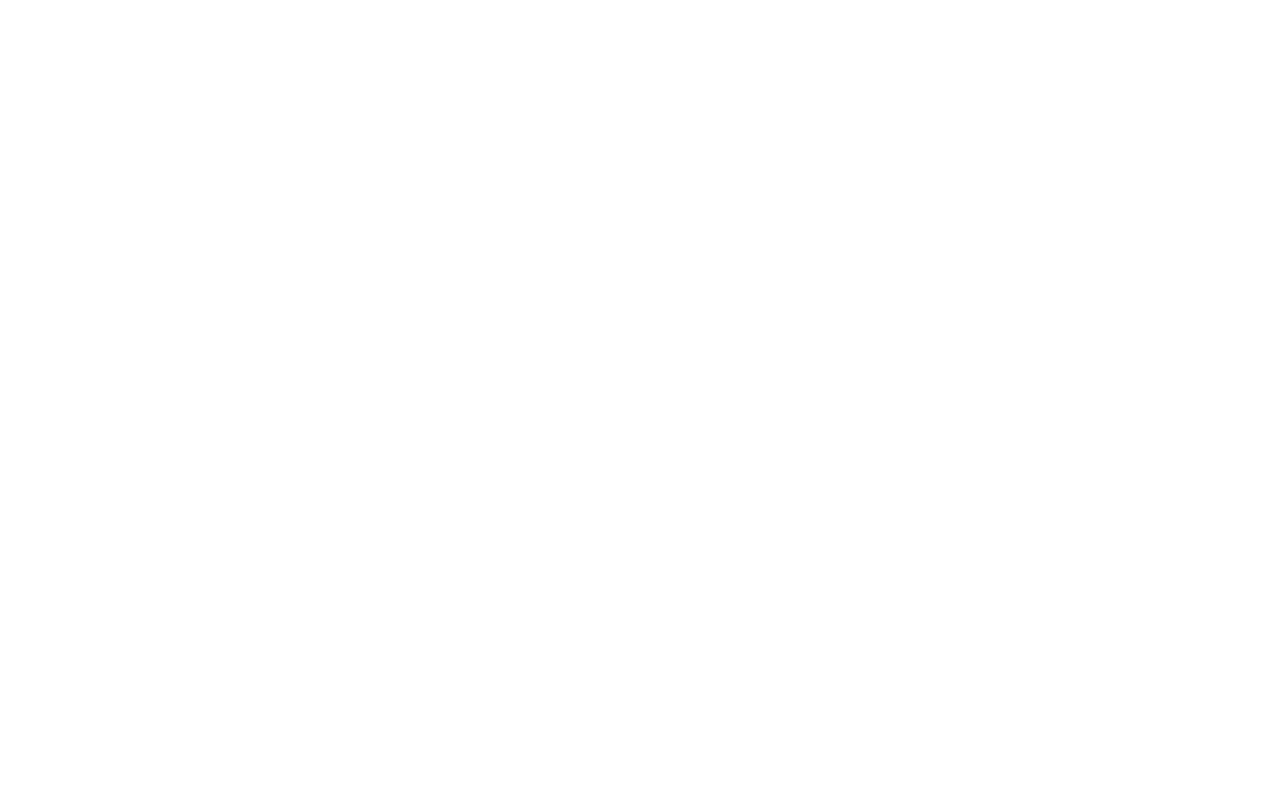
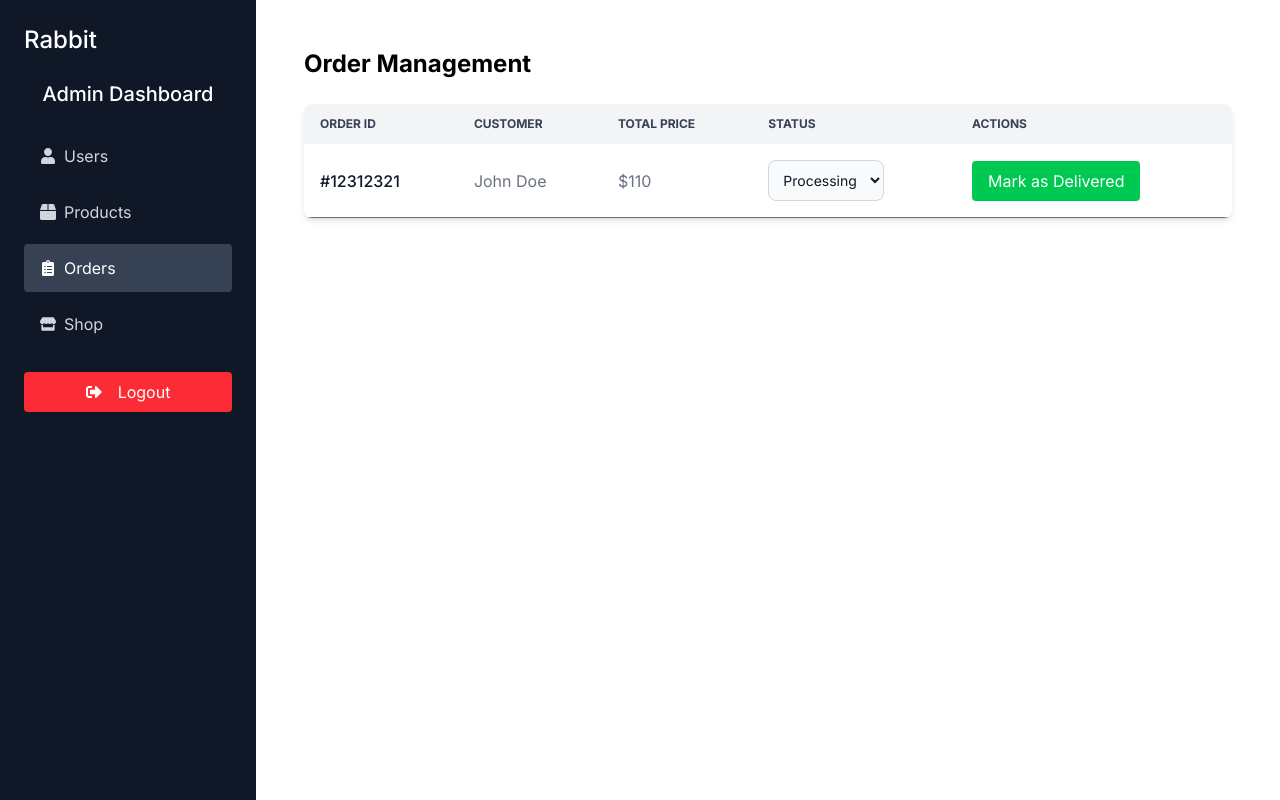
Before and after one commit to Nivang231/E-commerce-1, a React (Vite) app in the folder frontend/: page /admin/orders in a window 1280 px wide. Before the commit this address had no page. Built offline with nearby package versions, Linux system fonts and the light colour scheme.

Commit message:
Frontend Completed!

```diff
--- a/frontend/src/App.jsx
+++ b/frontend/src/App.jsx
@@ -17,6 +17,7 @@
 import UserManagement from './components/Admin/UserManagement'
 import ProductManagement from './components/Admin/ProductManagement'
 import EditProductPage from './components/Admin/EditProductPage'
+import OrderManagement from './components/Admin/OrderManagement'
 
 const App = () => {
   return (
@@ -40,6 +41,7 @@
           <Route path='users' element={<UserManagement/>} />
           <Route path='products' element={<ProductManagement/>} />
           <Route path='products/:id/edit' element={<EditProductPage/>} />
+          <Route path='orders' element={<OrderManagement/>} />
         </Route>
       </Routes>
     </BrowserRouter>
--- a/frontend/src/components/Admin/AdminLayout.jsx
+++ b/frontend/src/components/Admin/AdminLayout.jsx
@@ -28,7 +28,7 @@
       )}
 
       {/* sidebar  */}
-      <div className={`bg-gray-900 w-64 h-screen text-white absolute md:relative transform
+      <div className={`bg-gray-900 w-64 min-h-screen text-white absolute md:relative transform
         ${isSidebarOpen ? "translate-x-0" : "-translate-x-full"}
         transition-transform duration-300 md:translate-x-0 md:static md:block z-20`}>
         <AdminSidebar />
--- a/frontend/src/components/Admin/EditProductPage.jsx
+++ b/frontend/src/components/Admin/EditProductPage.jsx
@@ -16,23 +16,33 @@
         gender: "",
         images: [
             {
-                url: "https://picsum.photos.150?random=1"
+                url: "https://picsum.photos/150?random=1"
             },
             {
-                url: "https://picsum.photos.150?random=2"
+                url: "https://picsum.photos/150?random=2"
             },
         ]
     });
 
     const handleChange = (e) => {
-        const [name, value] = e.target;
+        const {name, value} = e.target;
         setProductData((prevData) => ({...prevData, [name]: value}));
+    }
+
+    const handleImageUpload = async (e) => {
+        const file = e.target.files[0];
+        console.log(file);
+    };
+
+    const handleSubmit = (e) => {
+        e.preventDefault();
+        console.log(productData)
     }
 
     return (
         <div className='max-w-5xl mx-auto p-6 shadow-md rounded-md'>
             <h2 className='text-3xl font-bold mb-6'>Edit Product</h2>
-            <form>
+            <form onSubmit={handleSubmit}>
                 <div className='mb-6'>
                     <label className='block font-semibold mb-2'>Product Name</label>
                     <input type="text"
@@ -45,6 +55,7 @@
                 <div className='mb-6'>
                     <label className='block font-semibold mb-2'>Description</label>
                     <textarea name="description"
+                    onChange={handleChange}
                     value={productData.description}
                     className='w-full border border-gray-300 rounded-md p-2'
                     rows={4}
@@ -60,6 +71,59 @@
                     className='w-full border border-gray-300 rounded-md p-2' />
                 </div>
 
+                 <div className='mb-6'>
+                    <label className='block font-semibold mb-2'>Count in Stock</label>
+                    <input type="number"
+                    name="countInStock"
+                    value={productData.countInStock}
+                    onChange={handleChange}
+                    className='w-full border border-gray-300 rounded-md p-2' />
+                </div>
+
+                 <div className='mb-6'>
+                    <label className='block font-semibold mb-2'>SKU</label>
+                    <input type="text"
+                    name="sku"
+                    value={productData.sku}
+                    onChange={handleChange}
+                    className='w-full border border-gray-300 rounded-md p-2' />
+                </div>
+
+                 <div className='mb-6'>
+                    <label className='block font-semibold mb-2'>Sizes (comma-separated)</label>
+                    <input type="text"
+                    name="sizes"
+                    value={productData.sizes.join(", ")}
+                    onChange={(e) => setProductData({...productData, sizes: e.target.value.split(",").map((size) => size.trim())})}
+                    className='w-full border border-gray-300 rounded-md p-2' />
+                </div>
+
+                <div className='mb-6'>
+                    <label className='block font-semibold mb-2'>Colors (comma-separated)</label>
+                    <input type="text"
+                    name="colors"
+                    value={productData.colors.join(", ")}
+                    onChange={(e) => setProductData({...productData, colors: e.target.value.split(",").map((color) => color.trim())})}
+                    className='w-full border border-gray-300 rounded-md p-2' />
+                </div>
+
+                <div className='mb-6'>
+                    <label className='block font-semibold mb-2'>Upload Image</label>
+                    <input type="file" onChange={handleImageUpload} />
+                    <div className='flex gap-4 mt-4'>
+                        {productData.images.map((image, index) => (
+                            <div key={index}>
+                                <img src={image.url}
+                                alt={image.altText || "Product Image"}
+                                className='w-20 h-20 object-cover rounded-md shadow-md' />
+                            </div>
+                        ))}
+                    </div>
+                </div>
+
+                <button type='submit'
+                 className='w-full bg-green-500 text-white py-2 rounded-md hover:bg-green-600 transition-colors'>Update Product</button>
+
             </form>
         </div>
     )
--- /dev/null
+++ b/frontend/src/components/Admin/OrderManagement.jsx
@@ -0,0 +1,76 @@
+import React from 'react'
+
+const OrderManagement = () => {
+    const orders = [
+        {
+            _id: 12312321,
+            user: {
+                name: "John Doe"
+            },
+            totalPrice: 110,
+            status: "Processing"
+        }
+    ];
+
+    const handleStatusChange = (orderId, status) => {
+        console.log({id: orderId, status})
+    };
+
+  return (
+    <div className='max-w-7xl mx-auto p-6'>
+        <h2 className='text-2xl font-bold mb-6'>Order Management</h2>
+
+        <div className='overflow-x-auto shadow-md sm:rounded-lg'>
+            <table className='min-w-full text-left text-gray-500'>
+                <thead className='bg-gray-100 text-xs uppercase text-gray-700'>
+                    <tr>
+                        <th className='py-3 px-4'>Order ID</th>
+                        <th className='py-3 px-4'>Customer</th>
+                        <th className='py-3 px-4'>Total Price</th>
+                        <th className='py-3 px-4'>Status</th>
+                        <th className='py-3 px-4'>Actions</th>
+                    </tr>
+                </thead>
+                <thead>
+                    {orders.length > 0 ? (
+                        orders.map((order) => (
+                            <tr key={order._id}
+                            className='border-b hover:bg-gray-50 cursor-pointer'>
+                                <td className='py-4 px-4 font-medium text-gray-900 whitespace-nowrap'>
+                                    #{order._id}
+                                </td>
+                                <td className='p-4'>{order.user.name}</td>
+                                <td className='p-4'>${order.totalPrice}</td>
+                                <td className='p-4'>
+                                    <select value={order.status}
+                                     onChange={(e) => handleStatusChange(order._id, e.target.value)}
+                                     className='bg-gray-50 border border-gray-300 text-gray-900 text-sm rounded-lg
+                                     focus:ring-blue-500 focus:border-blue-500 block p-2.5'
+                                     >
+                                        <option value="Processing">Processing</option>
+                                        <option value="Shipped">Shipped</option>
+                                        <option value="Delivered">Delivered</option>
+                                        <option value="Cancelled">Cancelled</option>
+                                     </select>
+                                </td>
+                                <td className='p-4'>
+                                    <button onClick={() => handleStatusChange(order._id, "Delivered")}
+                                        className='bg-green-500 text-white px-4 py-2 rounded hover:bg-green-600'>
+                                            Mark as Delivered
+                                        </button>
+                                </td>
+                            </tr>
+                        ))
+                    ) : (<tr>
+                        <td colSpan={5} className='p-4 text-center text-gray-500'>
+                            No Orders found.
+                        </td>
+                    </tr>)}
+                </thead>
+            </table>
+        </div>
+    </div>
+  )
+}
+
+export default OrderManagement
```
